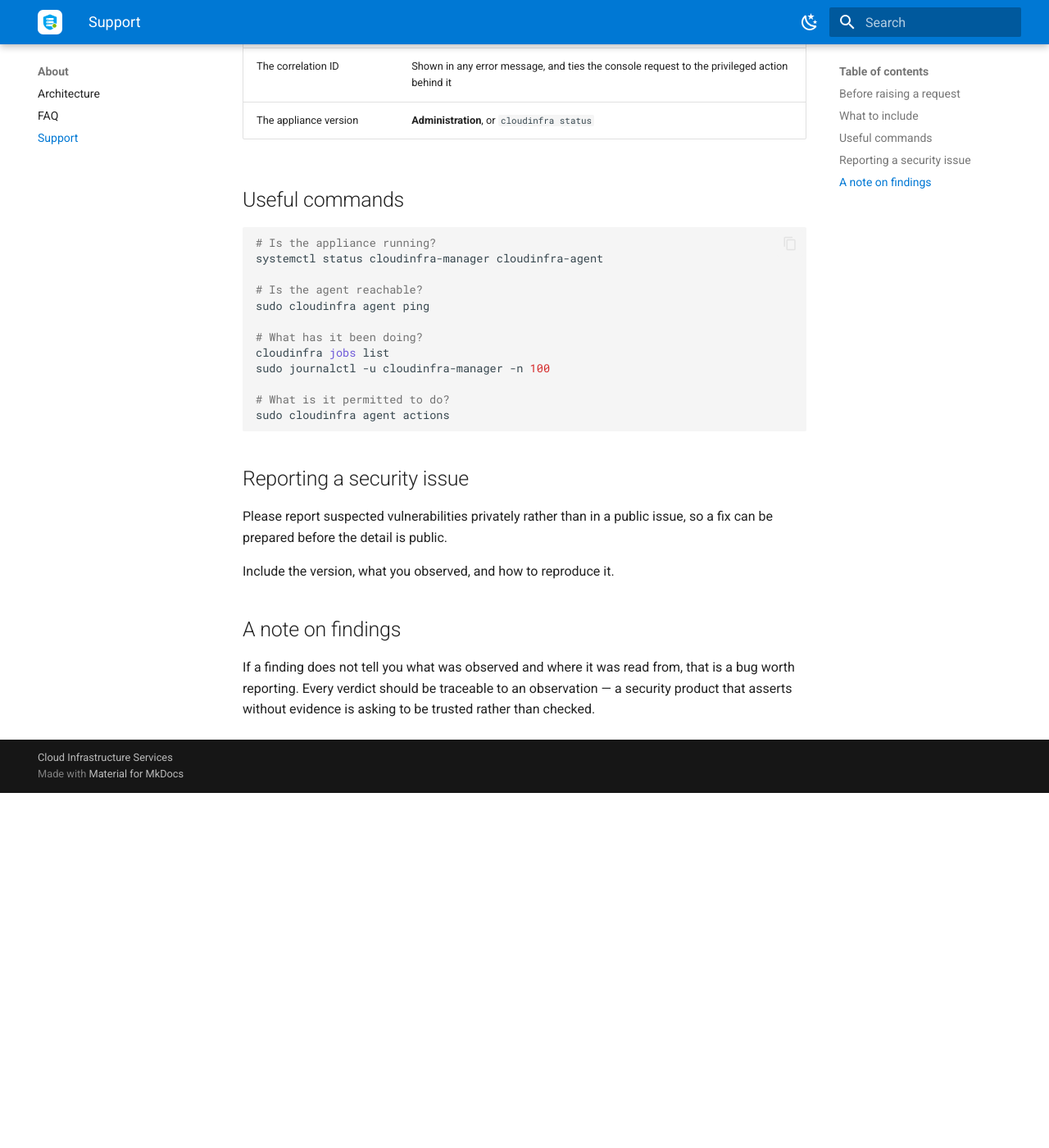
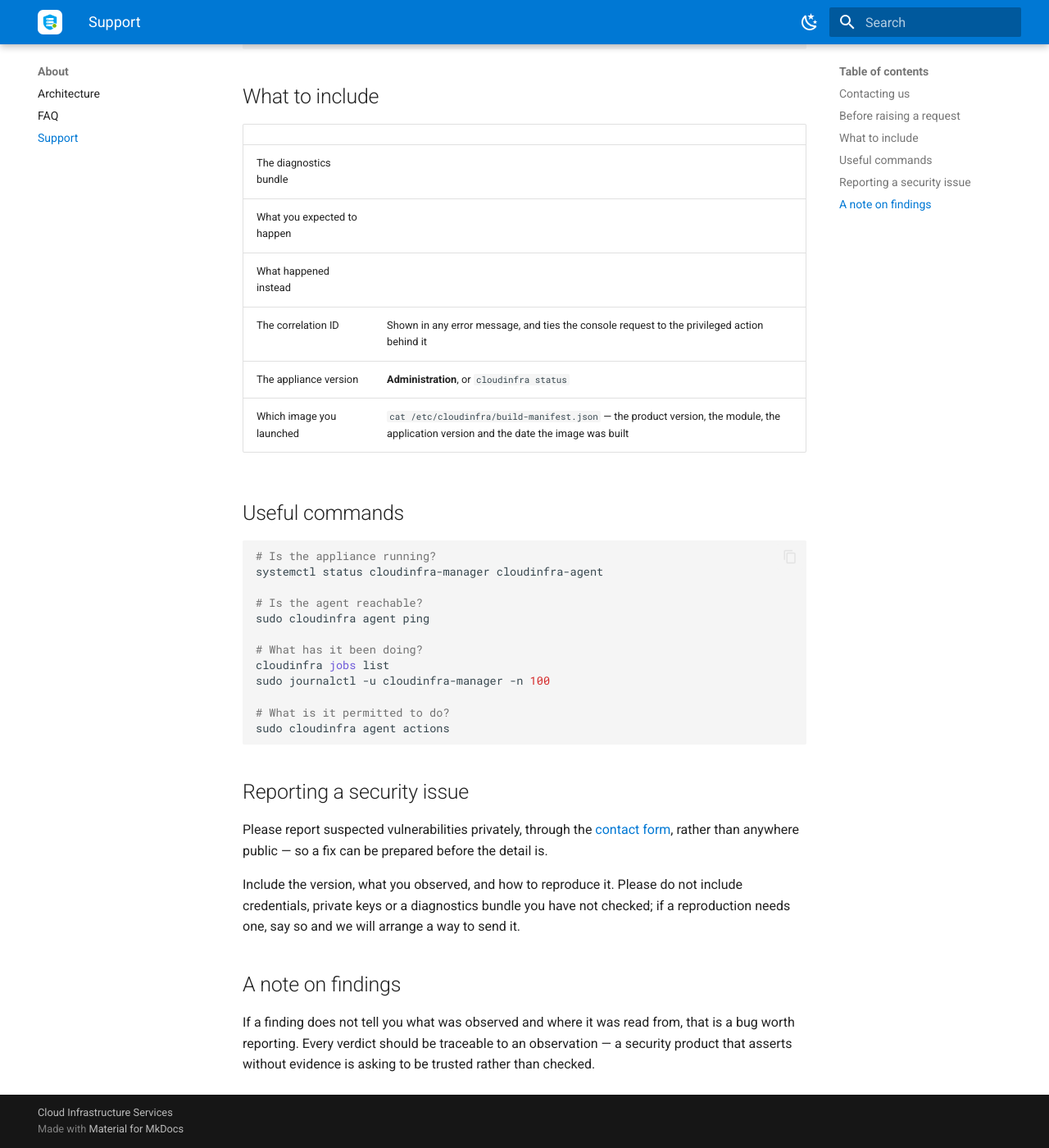
Before and after one commit to CLOUDCIS/CloudInfra-Appliance-Manager-Docs, an MkDocs documentation site: the page built from docs/about/support.md, in a window 1280 px wide and 1400 px high, scrolled down 690 px. Shown: the whole window at 82% size. Built offline with MkDocs 1.6.1 and Material for MkDocs 9.7.7, drawn with Linux system fonts in a browser that asks for light colours; before the commit the page ends 1657 px from its top, so only the background shows below that; some of the changed text lies outside the part shown.

Commit message:
Say how to reach us
The support page explained what to collect before raising a request and never said
where to send it. Both it and the home page now link the Cloud Infrastructure
Services contact form, and the security-disclosure section points there too rather
than asking for something "private" without naming a private channel.

Also added the build manifest to the list of things worth including: it names the
image a customer launched, which is the first thing anyone triaging needs and the one
thing an appliance cannot be asked for after it has been rebuilt.

Co-Authored-By: Claude Opus 5 <noreply@anthropic.com>

```diff
--- a/docs/about/support.md
+++ b/docs/about/support.md
@@ -1,4 +1,14 @@
 # Support
+
+## Contacting us
+
+Support for CloudInfra Appliance Manager is provided by Cloud Infrastructure Services.
+
+[Submit a support request](https://cloudinfrastructureservices.co.uk/contact-us/){ .md-button .md-button--primary }
+
+Send the details below with your request. Almost every question we are asked can be
+answered from a diagnostics bundle and the version, and a request without them takes a
+round trip before anyone can start.
 
 ## Before raising a request
 
@@ -22,6 +32,7 @@ sudo cloudinfra diagnostics --output /tmp/bundle.tar.gz
 | What happened instead | |
 | The correlation ID | Shown in any error message, and ties the console request to the privileged action behind it |
 | The appliance version | **Administration**, or `cloudinfra status` |
+| Which image you launched | `cat /etc/cloudinfra/build-manifest.json` — the product version, the module, the application version and the date the image was built |
 
 ## Useful commands
 
@@ -42,10 +53,13 @@ sudo cloudinfra agent actions
 
 ## Reporting a security issue
 
-Please report suspected vulnerabilities privately rather than in a public issue, so a fix
-can be prepared before the detail is public.
+Please report suspected vulnerabilities privately, through the
+[contact form](https://cloudinfrastructureservices.co.uk/contact-us/), rather than anywhere
+public — so a fix can be prepared before the detail is.
 
-Include the version, what you observed, and how to reproduce it.
+Include the version, what you observed, and how to reproduce it. Please do not include
+credentials, private keys or a diagnostics bundle you have not checked; if a reproduction
+needs one, say so and we will arrange a way to send it.
 
 ## A note on findings
 
```
Also changed, not shown: docs/index.md (+3 -0 lines).
